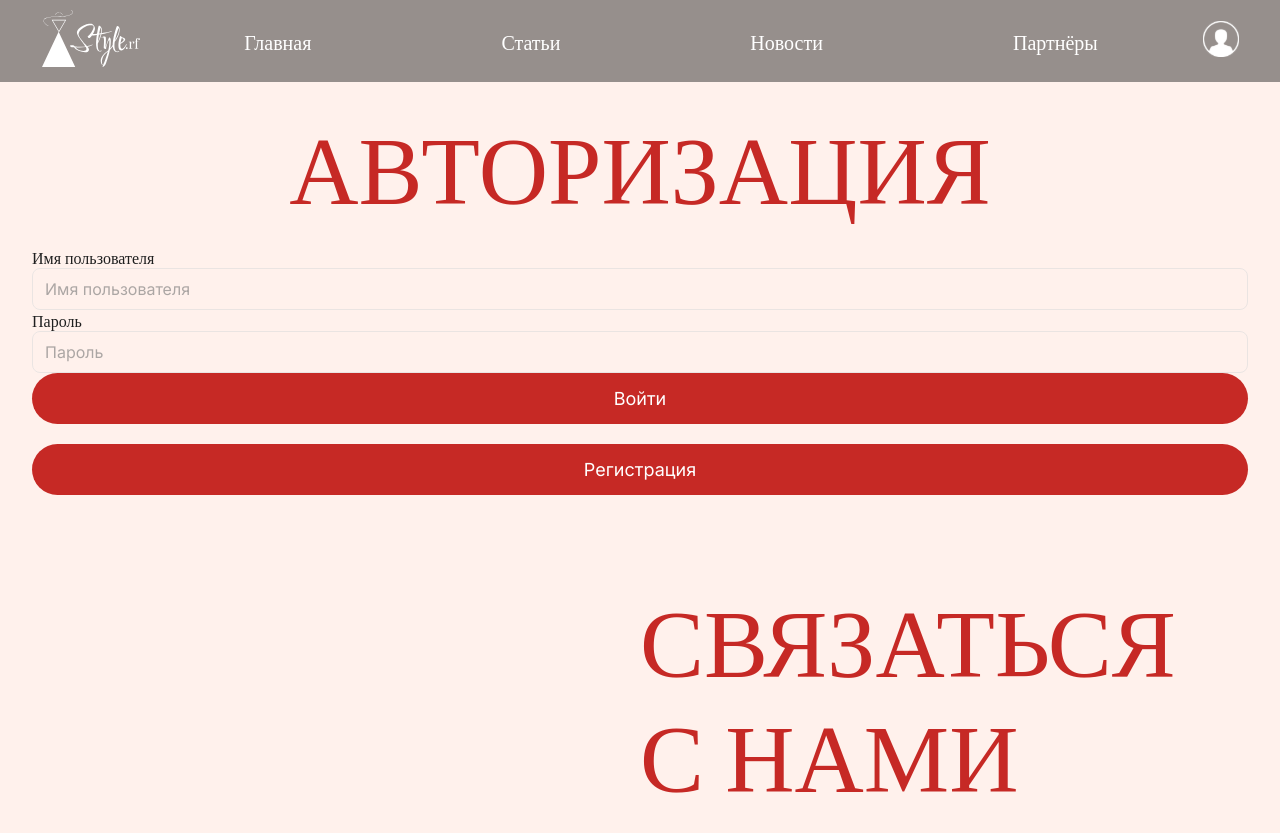
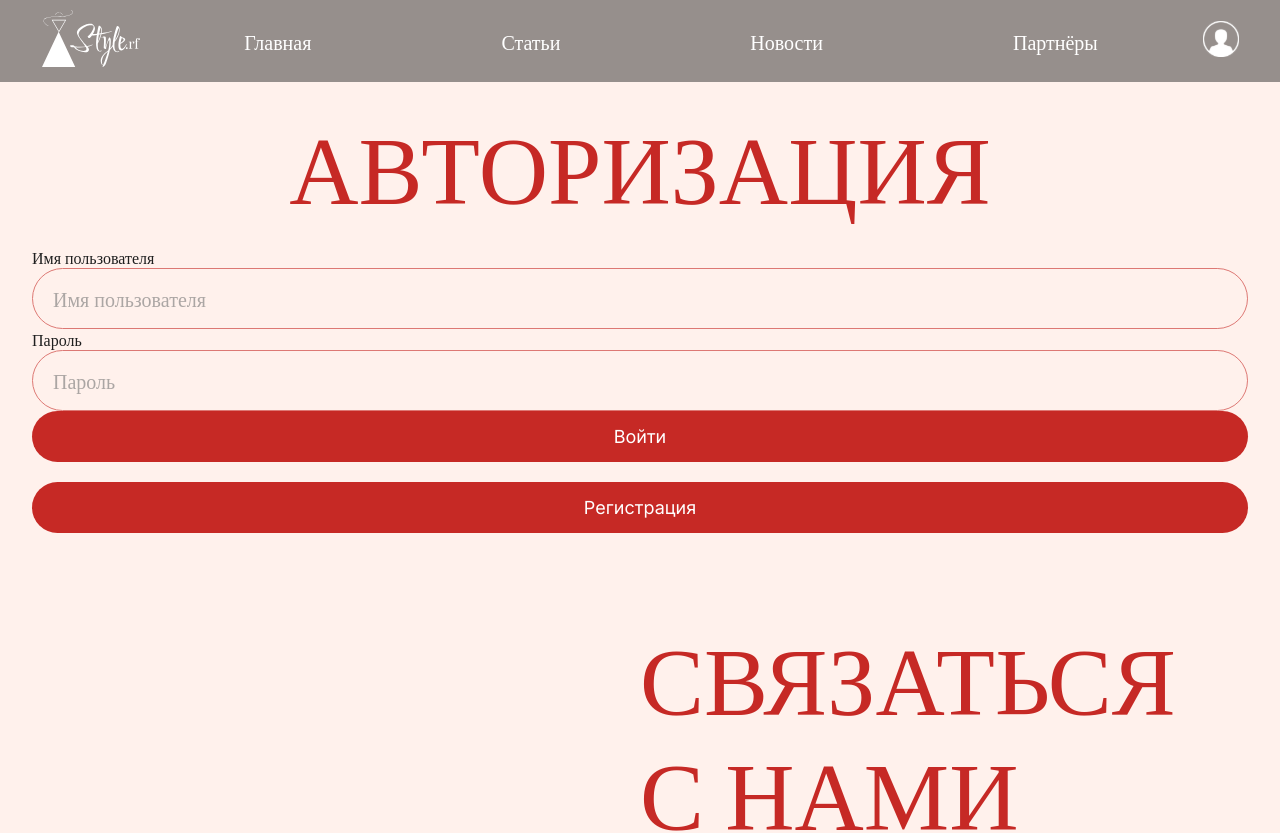
Before and after one commit to okoloboga/fullstack_beauty, a React (Create React App) app in the folder frontend/: page /login in a window 1280 px wide. Shown: the top 833 px of the page. Built offline with nearby package versions, Linux system fonts and the light colour scheme; no server answers; a web font is replaced by a local one.

Commit message:
styling fields

```diff
--- a/frontend/src/components/EditProfileForm.tsx
+++ b/frontend/src/components/EditProfileForm.tsx
@@ -492,7 +492,7 @@ const EditProfileForm: React.FC = () => {
               name="about"
               rows={3}
               placeholder="Расскажите о себе"
-              className='default_input textarea_input'
+              className='default_input'
               value={formData.about ?? ''}
               onChange={handleChange}
             ></textarea>
--- a/frontend/src/styles/main.css
+++ b/frontend/src/styles/main.css
@@ -810,30 +810,3 @@ footer p a{
 	text-align: justify; /* Выравнивание по ширине для лучшего отображения */
 	padding: 0 10px; /* Внутренний отступ, чтобы текст не касался границ контейнера */
 }
-
-.form__input {
-    display: flex;
-    align-items: center;
-    position: relative;
-    gap: 10px; /* Примерный отступ между элементами внутри контейнера */
-}
-
-.default__input {
-    width: 100%;
-    padding: 10px 12px;
-    border: 1px solid #ddd;
-    border-radius: 8px;
-    font-size: 16px;
-    font-family: Inter, sans-serif;
-    outline: none;
-}
-
-.default__input:focus {
-    border-color: #c62925; /* Добавляем акцентный цвет при фокусе */
-}
-
-.textarea__input {
-    resize: none; /* Отключаем возможность изменения размера текстовой области */
-    min-height: 60px; /* Минимальная высота текстовой области, можно подогнать под размеры input */
-    padding: 10px; /* Добавляем отступы, чтобы текст внутри смотрелся аккуратно */
-}
```
Also changed, not shown: 1 other file (tests, documents, lock files or other folders).
